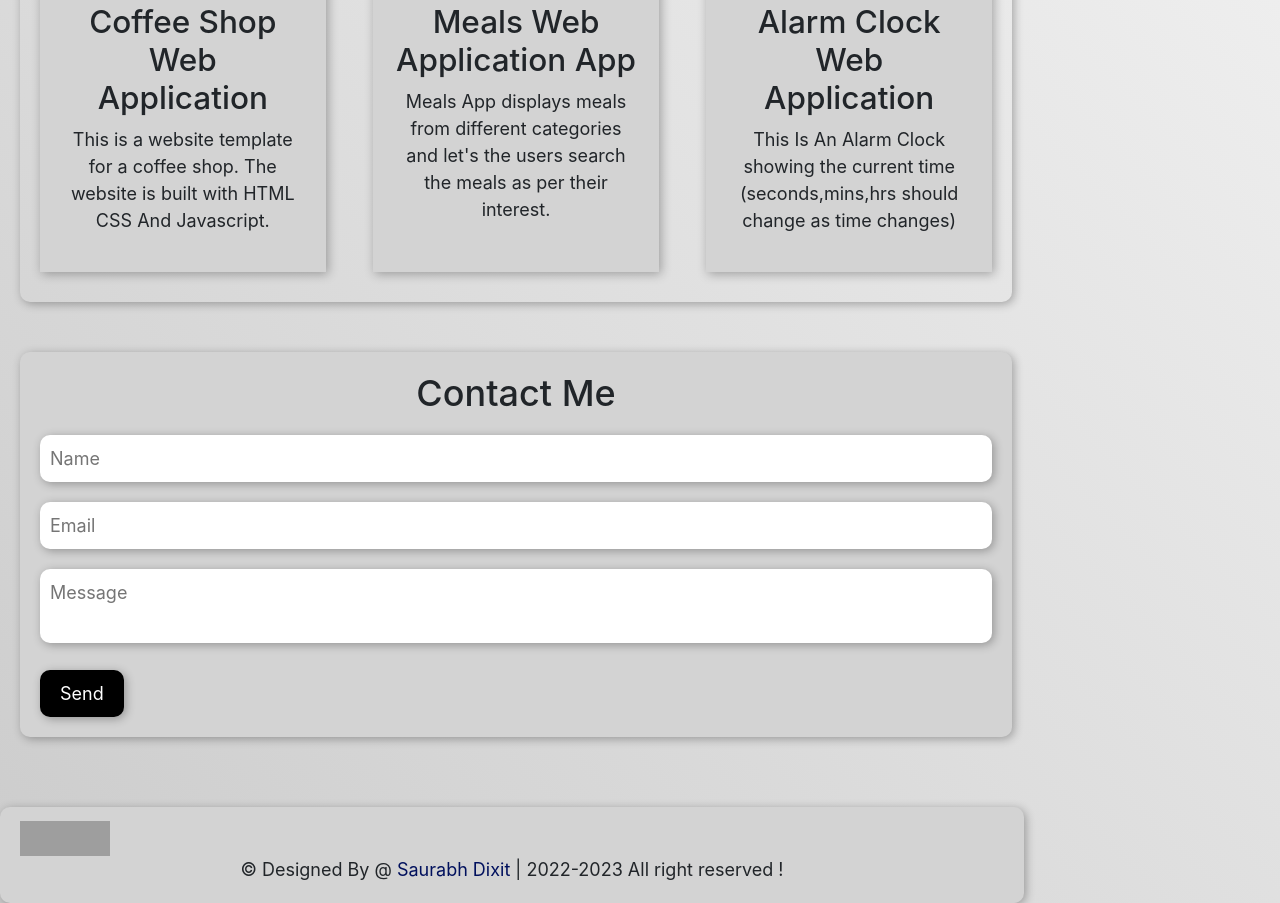
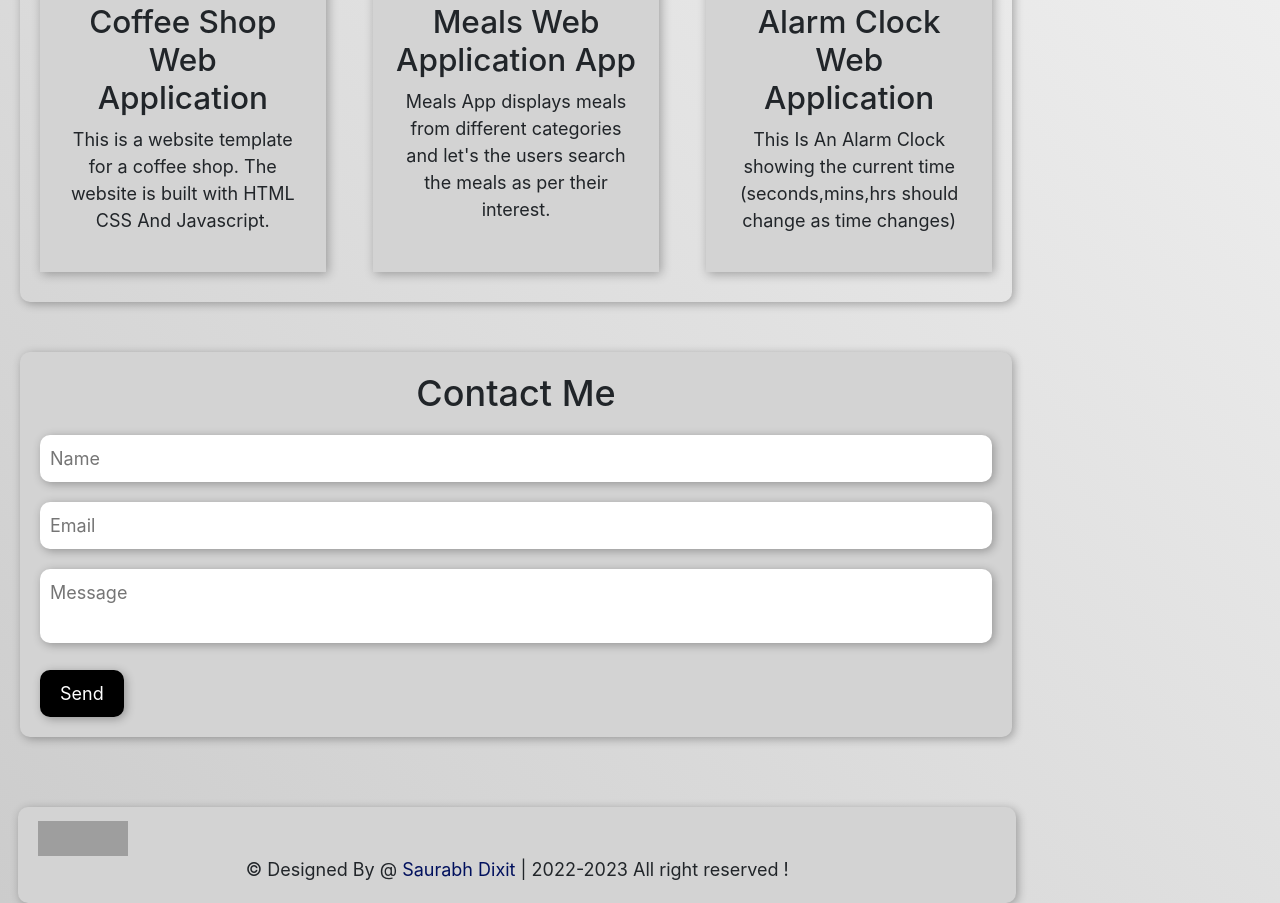
Before and after one commit to Saurabhdixit93/MyPortfolio, a plain HTML site: page index.html in a window 1280 px wide. Shown: the part 1091-1994 px from the top of the page. Drawn offline with nearby package versions, Linux system fonts and the light colour scheme; grey boxes are pictures that could not be loaded; some icons are missing.

Commit message:
style.css

```diff
--- a/style.css
+++ b/style.css
@@ -80,8 +80,14 @@ body {
     transform: scale(1.1);
   }
 
-  footer {
+/*   footer {
     text-align: center;
+    padding: 20px;
+  } */
+ footer {
+    max-width: 78%;
+    margin-left: 18px;
+    border-radius: 10px;
     padding: 20px;
   }
   section#contact {
```
